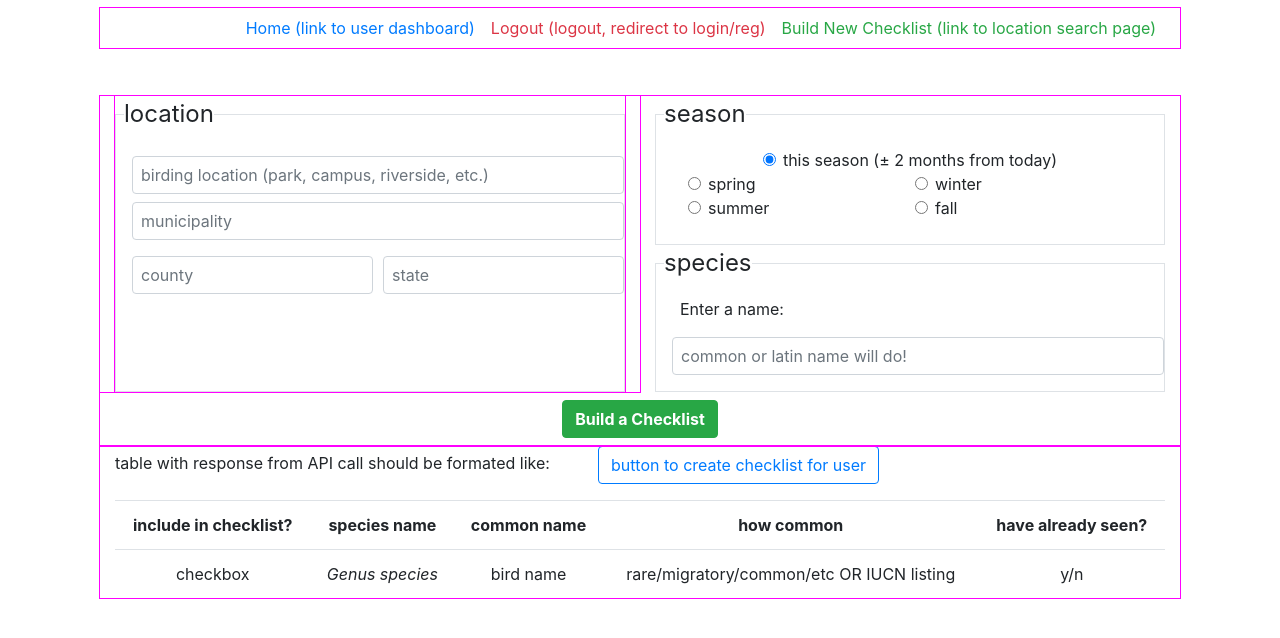
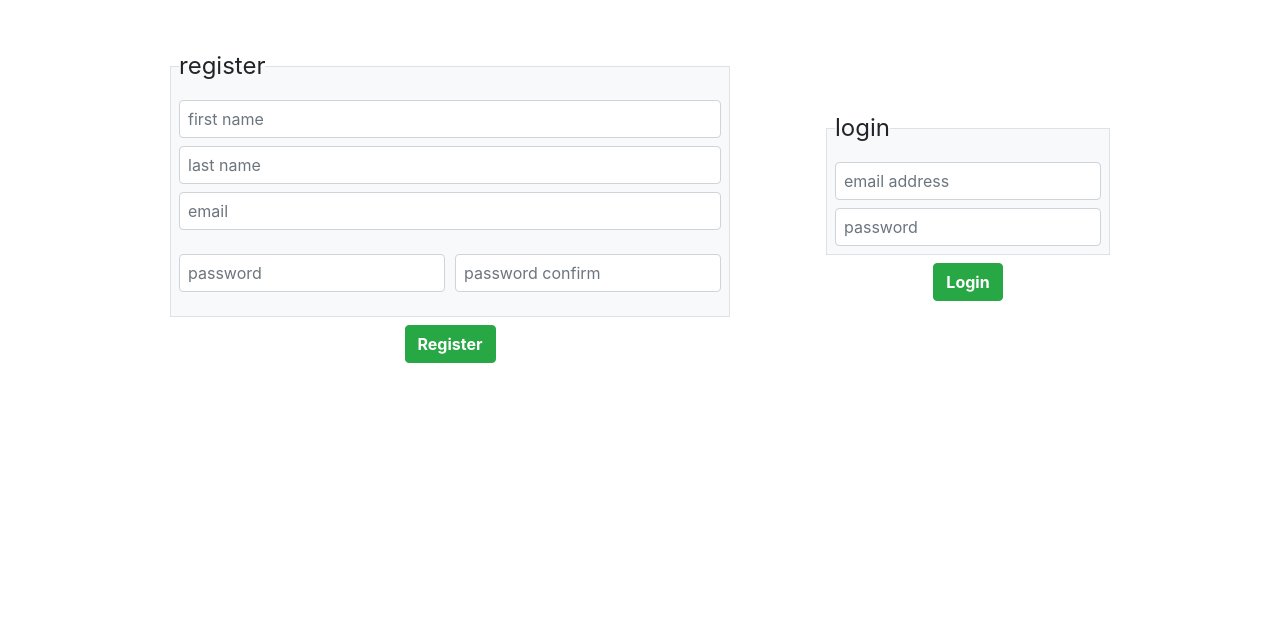
Before and after one commit to a-kuhn/encounter, a React (Create React App) app in the folder client/: page / in a window 1280 px wide. Shown: the top 638 px of the page. Built offline with nearby package versions, Linux system fonts and the light colour scheme.

Commit message:
create LoginReg View w. Login and Reg components

```diff
--- a/client/src/App.js
+++ b/client/src/App.js
@@ -3,6 +3,7 @@ import 'bootstrap/dist/css/bootstrap.min.css';
 import "./App.css";
 import {Link, Redirect, Router} from "@reach/router";
 
+import LoginReg from './Views/LoginReg';
 import NewChecklist from './Views/NewChecklist';
 
 function App() {
@@ -10,7 +11,8 @@ function App() {
     <div className="container justify-content-center">
 
       <Router>
-        <NewChecklist path="/" />
+        <LoginReg path="/"/>
+        <NewChecklist path="/encounters/new" />
       </Router>
     </div>
   );
--- /dev/null
+++ b/client/src/Views/LoginReg.jsx
@@ -0,0 +1,15 @@
+import React, { useState } from "react";
+
+import Login from '../components/Login';
+import Register from '../components/Register';
+
+function LoginReg() {
+    return (
+      <div className="d-flex justify-content-center align-items-center">
+        <Register/>
+        <Login/>
+      </div>
+    );
+  }
+
+  export default LoginReg;
--- a/client/src/components/Login.jsx
+++ b/client/src/components/Login.jsx
@@ -14,29 +14,25 @@ const Login = (props) => {
   };
 
   return (
-    <div className="d-inline-flex mt-5 outline">
+    <div className="d-inline-flex m-5">
       <form onSubmit={loginUser} className="form">
-        <div className="row">
-          <div className="d-flex align-items-stretch outline">
-            <fieldset className="border p-2 outline">
+            <fieldset className="border p-2 bg-light">
               <legend className="w-auto">login</legend>
               <input
                 onChange={(e) => setEmail(e.target.value)}
                 value={email}
                 type="text"
-                className="px-2 m-2 form-control"
+                className="px-2 m-auto form-control"
                 placeholder="email address"
               ></input>
               <input
                 onChange={(e) => setPassword(e.target.value)}
-                value={Password}
+                value={password}
                 type="text"
-                className="px-2 m-2 form-control"
+                className="px-2 mt-2 mx-auto form-control"
                 placeholder="password"
               ></input>
             </fieldset>
-          </div>
-        </div>
         <div className="justify-content-center row">
           <button className="btn btn-success font-weight-bold m-2">
             Login
--- a/client/src/components/Register.jsx
+++ b/client/src/components/Register.jsx
@@ -20,49 +20,54 @@ const Register = (props) => {
   };
 
   return (
-    <div className="container mt-5 outline">
+    <div className="d-inline-flex m-5">
       <form onSubmit={createUser} className="form">
-        <div className="row">
-          <div className="col-6">
-          <fieldset className="border p-2 outline">
+        <fieldset className="border p-2 bg-light">
           <legend className="w-auto">register</legend>
           <input
             onChange={(e) => setFirstName(e.target.value)}
             value={firstName}
             type="text"
-                className="px-2 m-2 form-control"
+            className="px-2 mx-auto form-control"
             placeholder="first name"
           ></input>
           <input
-                onChange={(e) => setSearchMunicipality(e.target.value)}
-                value={searchMunicipality}
+            onChange={(e) => setLastName(e.target.value)}
+            value={lastName}
             type="text"
-                className="px-2 m-2 form-control"
-                placeholder="municipality"
+            className="px-2 mt-2 mx-auto form-control"
+            placeholder="last name"
           ></input>
+          <div className="form-group">
+            <input
+              onChange={(e) => setEmail(e.target.value)}
+              value={email}
+              type="email"
+              className="px-2 mt-2 mx-auto form-control"
+              placeholder="email"
+            ></input>
+          </div>
           <div className="form-row">
             <div className="form-group col-md-6">
               <input
-                    onChange={(e) => setSearchCounty(e.target.value)}
-                    value={searchCounty}
+                onChange={(e) => setPassword(e.target.value)}
+                value={password}
                 type="text"
-                    className="px-2 m-2 form-control"
-                    placeholder="county"
+                className="px-2 mt-2 mx-auto form-control"
+                placeholder="password"
               ></input>
             </div>
             <div className="form-group col-md-6">
               <input
-                    onChange={(e) => setSearchState(e.target.value)}
-                    value={searchState}
+                onChange={(e) => setPasswordConfirm(e.target.value)}
+                value={passwordConfirm}
                 type="text"
-                    className="px-2 m-2 form-control"
-                    placeholder="state"
+                className="px-2 mt-2 mx-auto form-control"
+                placeholder="password confirm"
               ></input>
             </div>
           </div>
         </fieldset>
-          </div>
-        </div>
         <div className="justify-content-center row">
           <button className="btn btn-success font-weight-bold m-2">
             Register
```
Lines whose indentation alone changed are shown as unchanged.
